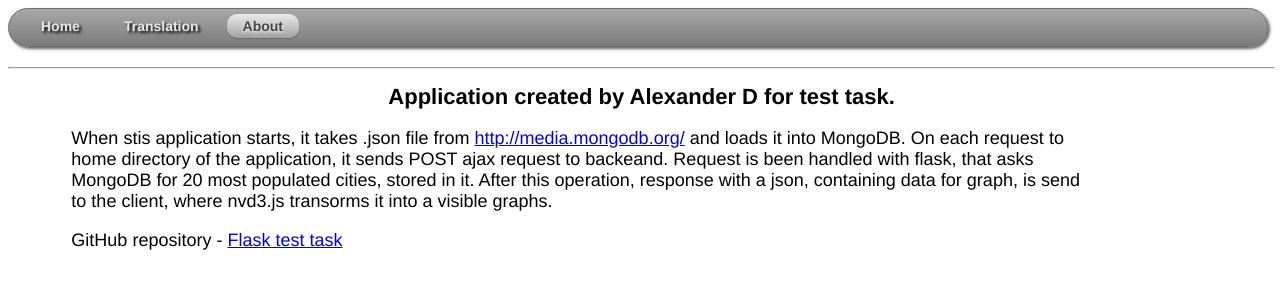
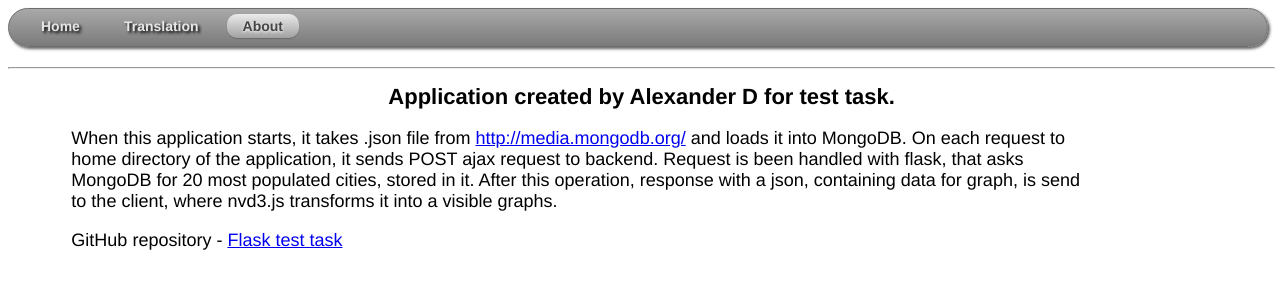
Before and after one commit to TorYohanson/flask_tt, a Flask app: page /about in a window 1280 px wide. Shown: the top 300 px of the page. Run offline with Flask 2, Linux system fonts and the light colour scheme; parts of the project's set-up code (start-up, migrations or seed data) failed here and were passed over.

Commit message:
Grammar fixed

```diff
--- a/app/templates/about.html
+++ b/app/templates/about.html
@@ -13,13 +13,13 @@
 <h1>Application created by Alexander D for test task.</h1>
 <div id="description">
   <p>
-    When stis application starts, it takes .json file from
+    When this application starts, it takes .json file from
      <a href="http://media.mongodb.org/zips.json">http://media.mongodb.org/</a>
     and loads it into MongoDB.
     On each request to home directory of the application, it sends POST ajax request to
-    backeand. Request is been handled with flask, that asks MongoDB for 20 most populated cities,
+    backend. Request is been handled with flask, that asks MongoDB for 20 most populated cities,
     stored in it. After this operation, response with a json, containing data for graph,
-    is send to the client, where nvd3.js transorms it into a visible graphs.
+    is send to the client, where nvd3.js transforms it into a visible graphs.
   </p>
   <p>GitHub repository - <a href="https://github.com/TorYohanson/flask_tt">Flask test task</p>
 </div>
--- a/app/templates/translation.html
+++ b/app/templates/translation.html
@@ -65,8 +65,8 @@
     представлена 1,0,0; дождливость - 0,1,0 и т.д. Эти три числовых признака
     можно представить как будет-ли-облачно, будет-ли-дождливо и будет-ли-ясно.
     Другая возможная кодировка просто присваивает различные числовые значения
-    каждому возможному признаку категорий. К примеру, облачно может стать 1.0,
-    дождливо - 2.0 и т.д.
+    каждому возможному признаку категорий. К примеру, признаком облачности может
+    стать 1.0, дождливости - 2.0 и т.д.
   </p>
 
 </div>
```
